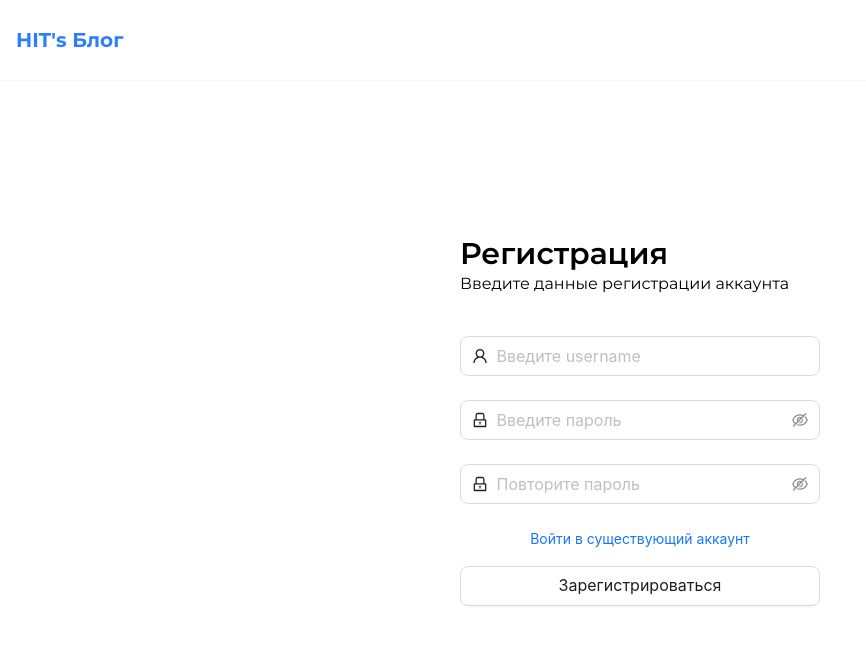
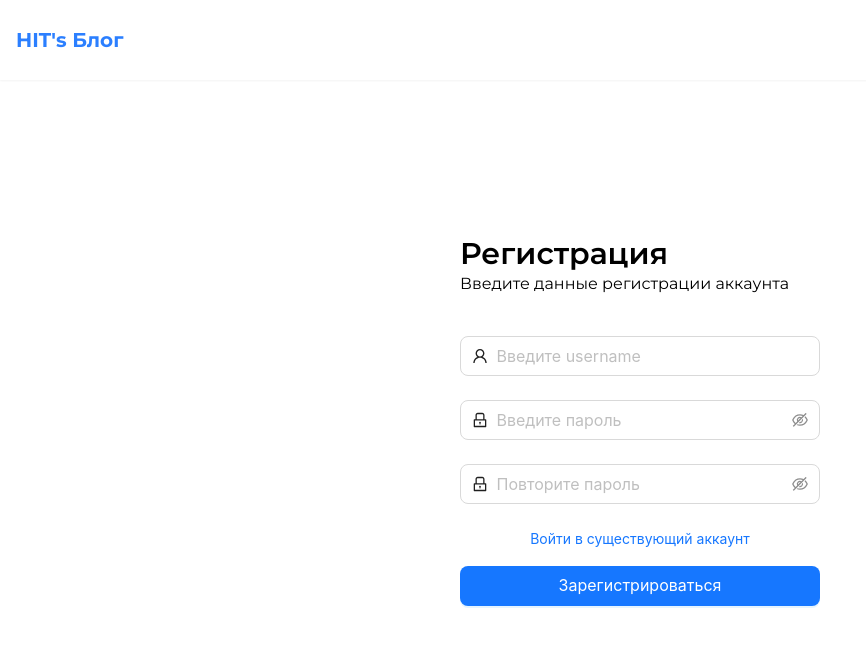
Before and after one commit to AsmrS4/blog-app-client, a React (Vite) app: page /auth/sign-up in a window 1280 px wide. Shown: the top 646 px of the page, without its empty margins (0-866 px from the left). Built offline with nearby package versions, Linux system fonts and the light colour scheme.

Commit message:
added loading state for authorizaton pages

```diff
--- a/src/pages/Auth/LoginPage.tsx
+++ b/src/pages/Auth/LoginPage.tsx
@@ -11,6 +11,7 @@ import { loginUser } from '@store/Auth/authActions';
 import { ErrorToast, InfoToast } from '@components/Toasts';
 import { AxiosError } from 'axios';
 import { clearSession } from '@store/Auth/authReducer';
+import { useEffect, useState } from 'react';
 
 export const LoginPage = () => {
     const {
@@ -24,9 +25,11 @@ export const LoginPage = () => {
             password: '',
         },
     });
+    const [isLoading, setIsLoading] = useState<boolean>(false);
     const dispatch: any = useDispatch();
     const navigate: any = useNavigate();
     const onSubmit = async (form: AuthProps) => {
+        setIsLoading(true);
         try {
             await dispatch(loginUser(form));
             InfoToast('Добро пожаловать');
@@ -36,9 +39,11 @@ export const LoginPage = () => {
                 return ErrorToast(error.response?.data.message);
             }
             return ErrorToast('Что-то пошло не так');
+        } finally {
+            setIsLoading(false);
         }
     };
-    React.useEffect(() => {
+    useEffect(() => {
         dispatch(clearSession());
     }, []);
     return (
@@ -98,7 +103,14 @@ export const LoginPage = () => {
                     <Link className='w-full text-center underline' to={'/auth/sign-up'}>
                         Создать аккаунт
                     </Link>
-                    <Button size='large' className='mt-4 w-full' htmlType='submit'>
+                    <Button
+                        loading={isLoading}
+                        iconPosition='end'
+                        size='large'
+                        type='primary'
+                        className='mt-4 w-full'
+                        htmlType='submit'
+                    >
                         Войти в систему
                     </Button>
                 </Form>
--- a/src/pages/Auth/RegistrationPage.tsx
+++ b/src/pages/Auth/RegistrationPage.tsx
@@ -10,6 +10,7 @@ import { useDispatch } from 'react-redux';
 import { registerUser } from '@store/Auth/authActions';
 import { ErrorToast, SuccessToast } from '@components/Toasts';
 import { AxiosError } from 'axios';
+import { useState } from 'react';
 
 export const RegistrationPage = () => {
     const {
@@ -24,9 +25,11 @@ export const RegistrationPage = () => {
             confirmPassword: '',
         },
     });
+    const [isLoading, setIsLoading] = useState<boolean>(false);
     const dispatch: any = useDispatch();
     const navigate: any = useNavigate();
     const onSubmit = async (form: RegisterProps) => {
+        setIsLoading(true);
         try {
             await dispatch(registerUser(form));
             SuccessToast('Добро пожаловать');
@@ -36,6 +39,8 @@ export const RegistrationPage = () => {
                 return ErrorToast(error.response?.data.message);
             }
             return ErrorToast('Что-то пошло не так');
+        } finally {
+            setIsLoading(false);
         }
     };
     return (
@@ -118,7 +123,14 @@ export const RegistrationPage = () => {
                     <Link className='w-full text-center underline' to={'/auth/sign-in'}>
                         Войти в существующий аккаунт
                     </Link>
-                    <Button size='large' className='mt-4 w-full' htmlType='submit'>
+                    <Button
+                        loading={isLoading}
+                        iconPosition='end'
+                        size='large'
+                        type='primary'
+                        className='mt-4 w-full'
+                        htmlType='submit'
+                    >
                         Зарегистрироваться
                     </Button>
                 </Form>
--- a/src/pages/HomePage.tsx
+++ b/src/pages/HomePage.tsx
@@ -6,12 +6,13 @@ import type { PostProps } from '@models/Post';
 import { useDispatch } from 'react-redux';
 import { fetchPosts } from '@store/Posts/postsAction';
 import { PostCard } from '@components/Post/PostCard';
+import { useEffect, useState } from 'react';
 
 export const HomePage = () => {
     const { posts, isLoading } = useAppSelector((state) => state.postsReducer);
-    const [loadedPosts, setPosts] = React.useState<Array<PostProps>>([]);
+    const [loadedPosts, setPosts] = useState<Array<PostProps>>([]);
     const dispatch: any = useDispatch();
-    React.useEffect(() => {
+    useEffect(() => {
         if (isLoading) {
             setPosts([...Array(3)]);
             dispatch(fetchPosts());
```
